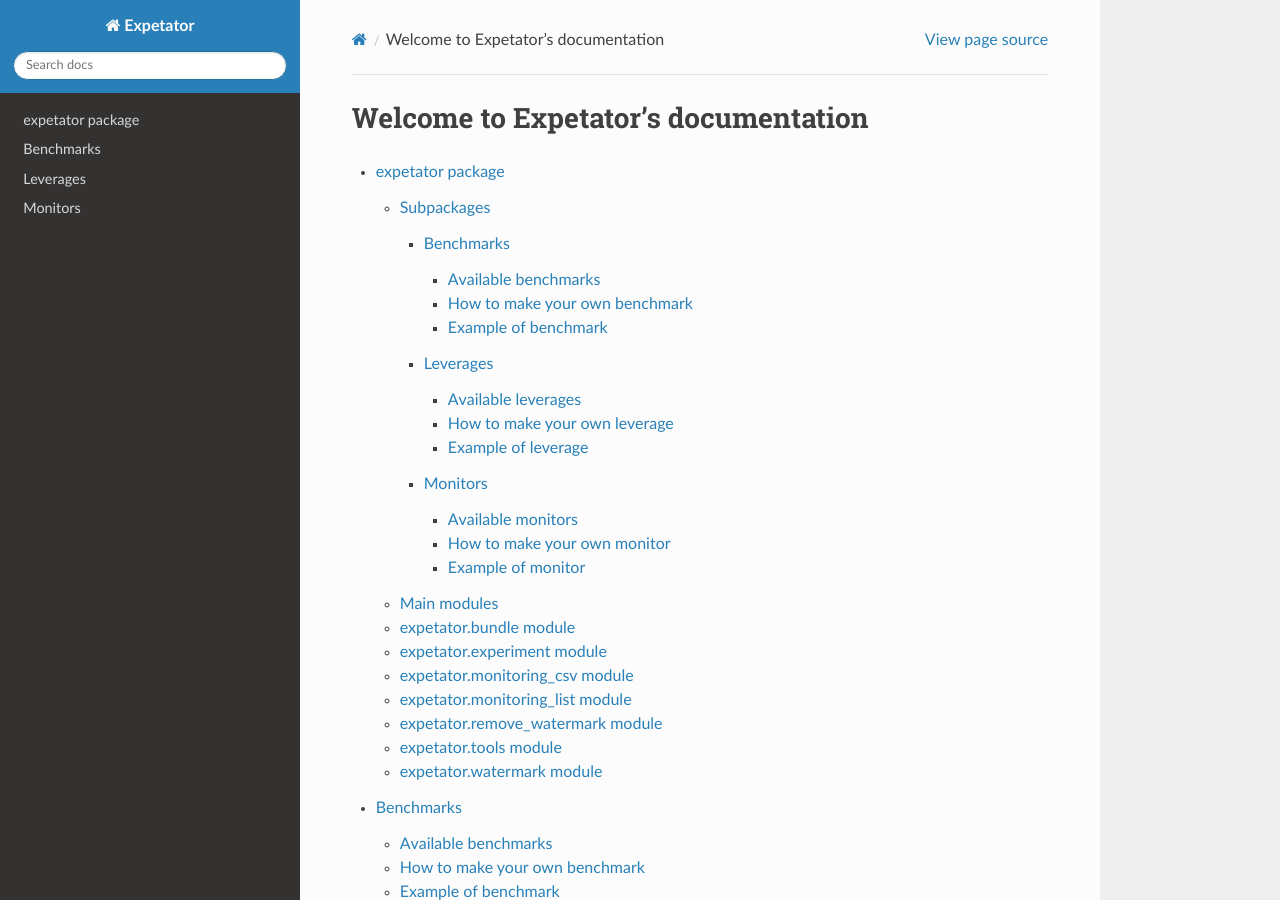
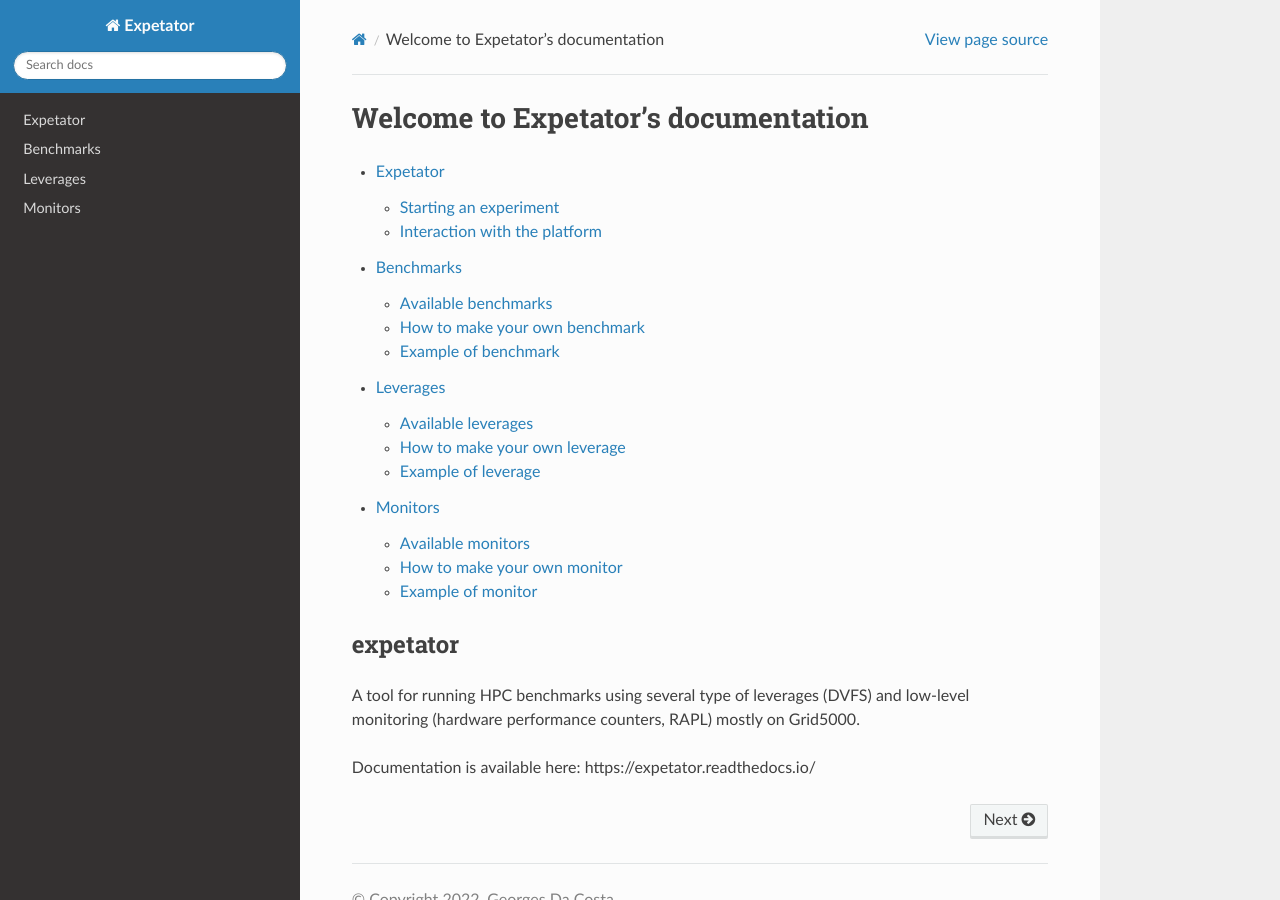
Before and after one commit to georges-da-costa/expetator, a Sphinx documentation site: the page built from docs/index.rst, in a window 1280 px wide and 900 px high. Built offline with Sphinx 7.4.7 and the Read the Docs theme 2.0.0, drawn with Linux system fonts in a browser that asks for light colours.

Commit message:
Improves the documentation

```diff
--- a/docs/expetator.rst
+++ b/docs/expetator.rst
@@ -1,71 +1,15 @@
-expetator package
-=================
+Expetator
+=========
 
-Subpackages
------------
+Starting an experiment
+----------------------
 
-.. toctree::
-   :maxdepth: 4
+.. automodule:: expetator.experiment
+	:members: run_experiment
 
-   expetator.benchmarks
-   expetator.leverages
-   expetator.monitors
+Interaction with the platform
+-----------------------------
 
-Main modules
-------------
-
-expetator.bundle module
------------------------
-
-.. automodule:: expetator.bundle
+.. autoclass:: expetator.experiment.Executor
    :members:
    :undoc-members:
-   :show-inheritance:
-
-expetator.experiment module
----------------------------
-
-.. automodule:: expetator.experiment
-   :members:
-   :undoc-members:
-   :show-inheritance:
-
-expetator.monitoring\_csv module
---------------------------------
-
-.. automodule:: expetator.monitoring_csv
-   :members:
-   :undoc-members:
-   :show-inheritance:
-
-expetator.monitoring\_list module
----------------------------------
-
-.. automodule:: expetator.monitoring_list
-   :members:
-   :undoc-members:
-   :show-inheritance:
-
-expetator.remove\_watermark module
-----------------------------------
-
-.. automodule:: expetator.remove_watermark
-   :members:
-   :undoc-members:
-   :show-inheritance:
-
-expetator.tools module
-----------------------
-
-.. automodule:: expetator.tools
-   :members:
-   :undoc-members:
-   :show-inheritance:
-
-expetator.watermark module
---------------------------
-
-.. automodule:: expetator.watermark
-   :members:
-   :undoc-members:
-   :show-inheritance:
```
